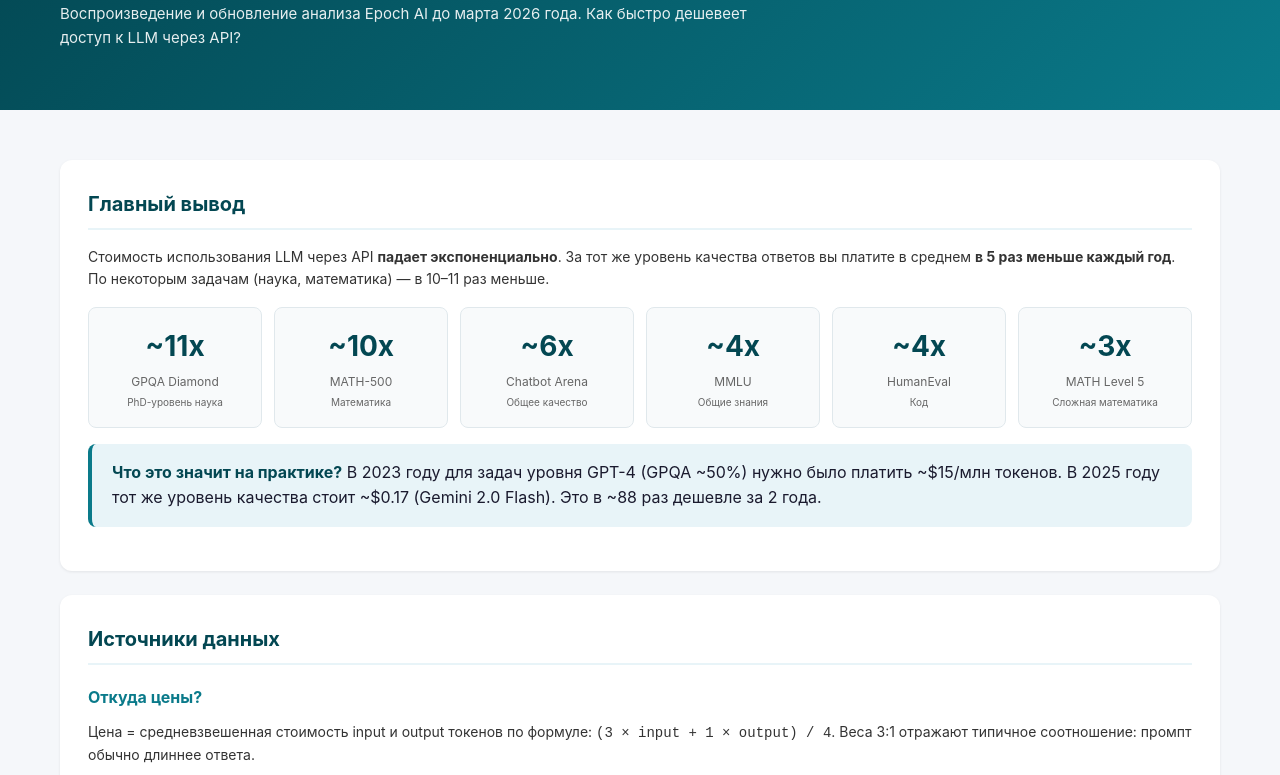
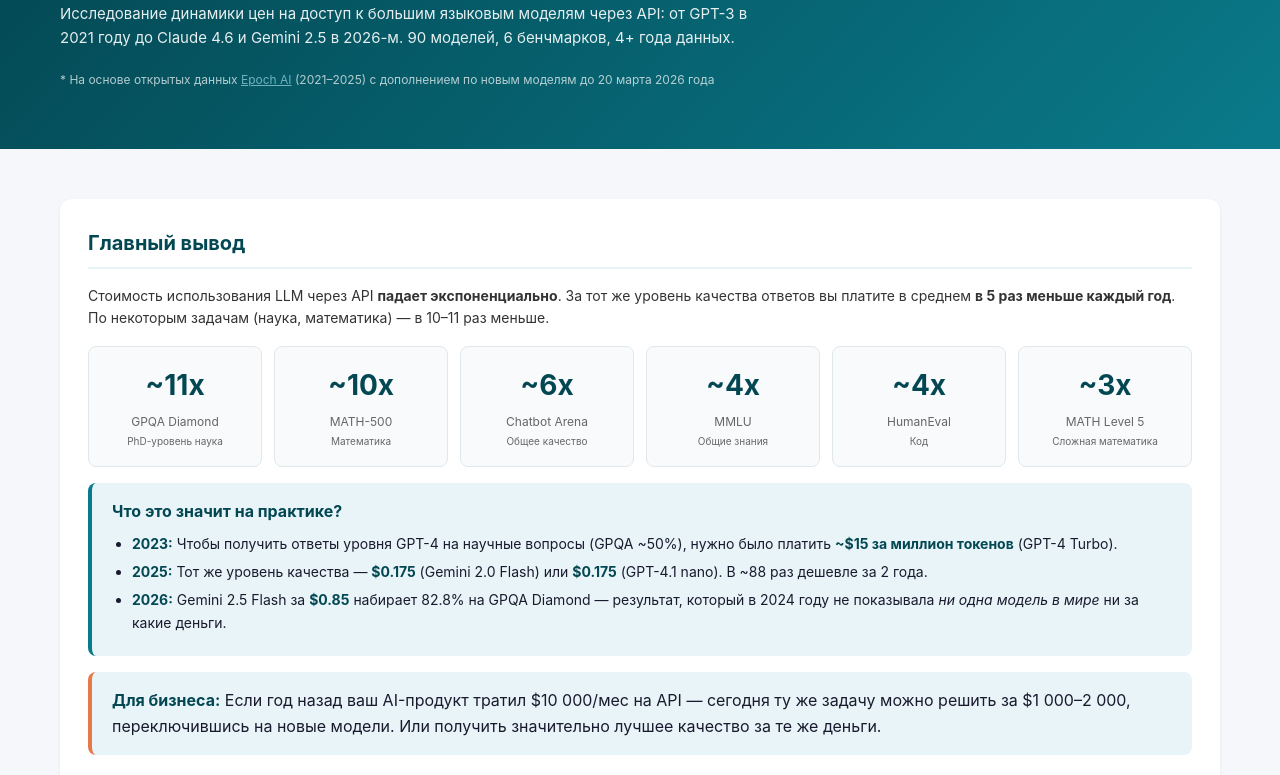
Before and after one commit to MichaelKokin/llm-price-trends, a plain HTML site: page index.html in a window 1280 px wide. Shown: the part 115-890 px from the top of the page. Drawn offline with Linux system fonts and the light colour scheme.

Commit message:
Improve copy: self-contained header, expanded practical examples, business context
Co-Authored-By: Claude Opus 4.6 <noreply@anthropic.com>

```diff
--- a/index.html
+++ b/index.html
@@ -76,8 +76,9 @@
 
 <header>
   <div class="container">
-    <h1>LLM Inference Price Trends</h1>
-    <p>Воспроизведение и обновление анализа Epoch AI до марта 2026 года. Как быстро дешевеет доступ к LLM через API?</p>
+    <h1>Как быстро дешевеют LLM?</h1>
+    <p>Исследование динамики цен на доступ к большим языковым моделям через API: от GPT-3 в 2021 году до Claude 4.6 и Gemini 2.5 в 2026-м. 90 моделей, 6 бенчмарков, 4+ года данных.</p>
+    <p style="font-size:12px; opacity:0.7; margin-top:8px;">* На основе открытых данных <a href="https://epoch.ai/data-insights/llm-inference-price-trends" style="color:#a0d8e8;">Epoch AI</a> (2021–2025) с дополнением по новым моделям до 20 марта 2026 года</p>
   </div>
 </header>
 
@@ -116,7 +117,15 @@
   </div>
 
   <div class="highlight">
-    <strong>Что это значит на практике?</strong> В 2023 году для задач уровня GPT-4 (GPQA ~50%) нужно было платить ~$15/млн токенов. В 2025 году тот же уровень качества стоит ~$0.17 (Gemini 2.0 Flash). Это в ~88 раз дешевле за 2 года.
+    <strong>Что это значит на практике?</strong>
+    <ul style="margin-top:8px; margin-bottom:0;">
+      <li><strong>2023:</strong> Чтобы получить ответы уровня GPT-4 на научные вопросы (GPQA ~50%), нужно было платить <strong>~$15 за миллион токенов</strong> (GPT-4 Turbo).</li>
+      <li><strong>2025:</strong> Тот же уровень качества — <strong>$0.175</strong> (Gemini 2.0 Flash) или <strong>$0.175</strong> (GPT-4.1 nano). В ~88 раз дешевле за 2 года.</li>
+      <li><strong>2026:</strong> Gemini 2.5 Flash за <strong>$0.85</strong> набирает 82.8% на GPQA Diamond — результат, который в 2024 году не показывала <em>ни одна модель в мире</em> ни за какие деньги.</li>
+    </ul>
+  </div>
+  <div class="highlight" style="border-left-color: #e8784a;">
+    <strong>Для бизнеса:</strong> Если год назад ваш AI-продукт тратил $10 000/мес на API — сегодня ту же задачу можно решить за $1 000–2 000, переключившись на новые модели. Или получить значительно лучшее качество за те же деньги.
   </div>
 </div>
 
@@ -360,8 +369,9 @@
 </div>
 
 <footer>
-  Данные: <a href="https://epoch.ai/data-insights/llm-inference-price-trends">Epoch AI</a> + собственный сбор и верификация (март 2026)<br>
-  <a href="https://github.com/MichaelKokin/llm-price-trends">GitHub: MichaelKokin/llm-price-trends</a>
+  Исторические данные (2021–2025): <a href="https://epoch.ai/data-insights/llm-inference-price-trends">Epoch AI</a> &amp; <a href="https://artificialanalysis.ai">Artificial Analysis</a><br>
+  Обновление (2025–2026): собственный сбор и верификация по официальным источникам провайдеров · Актуально на 20 марта 2026<br>
+  <a href="https://github.com/MichaelKokin/llm-price-trends">GitHub: MichaelKokin/llm-price-trends</a> · Данные и код открыты
 </footer>
 
 <script>
```
